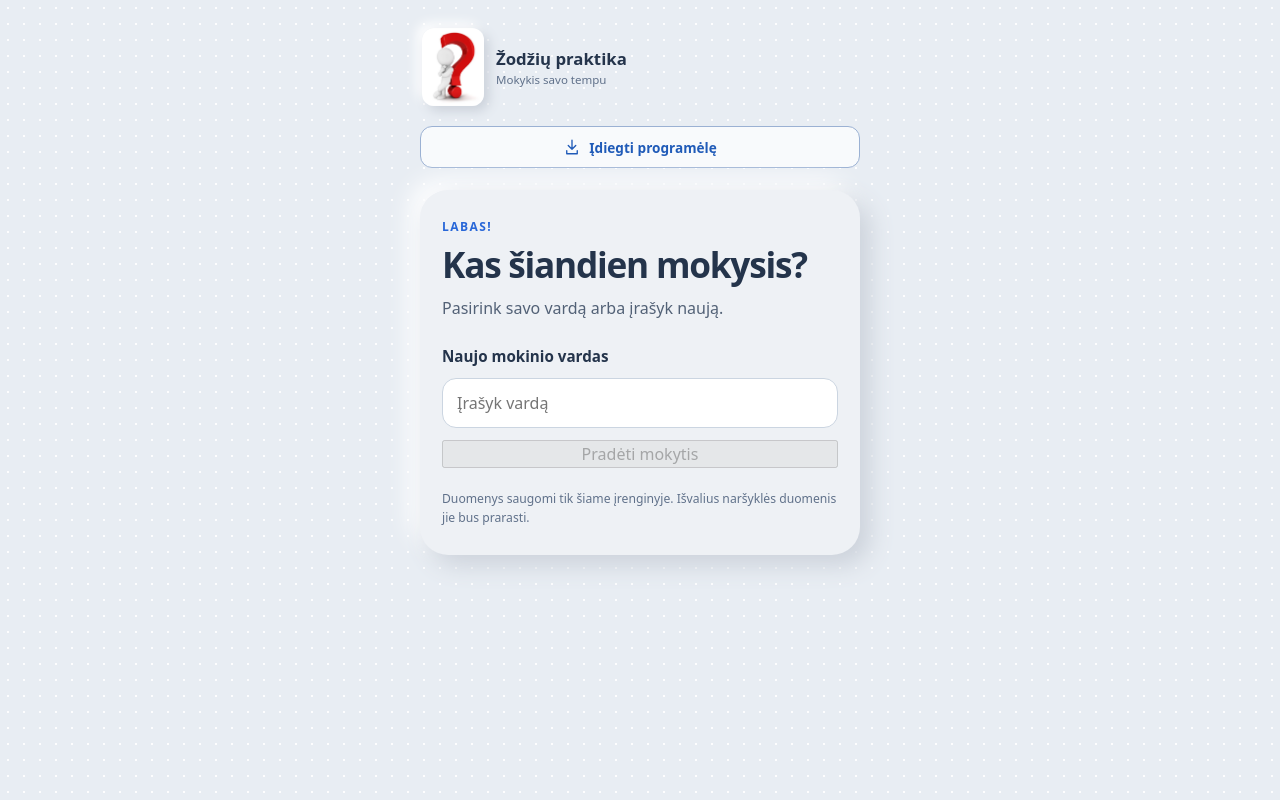
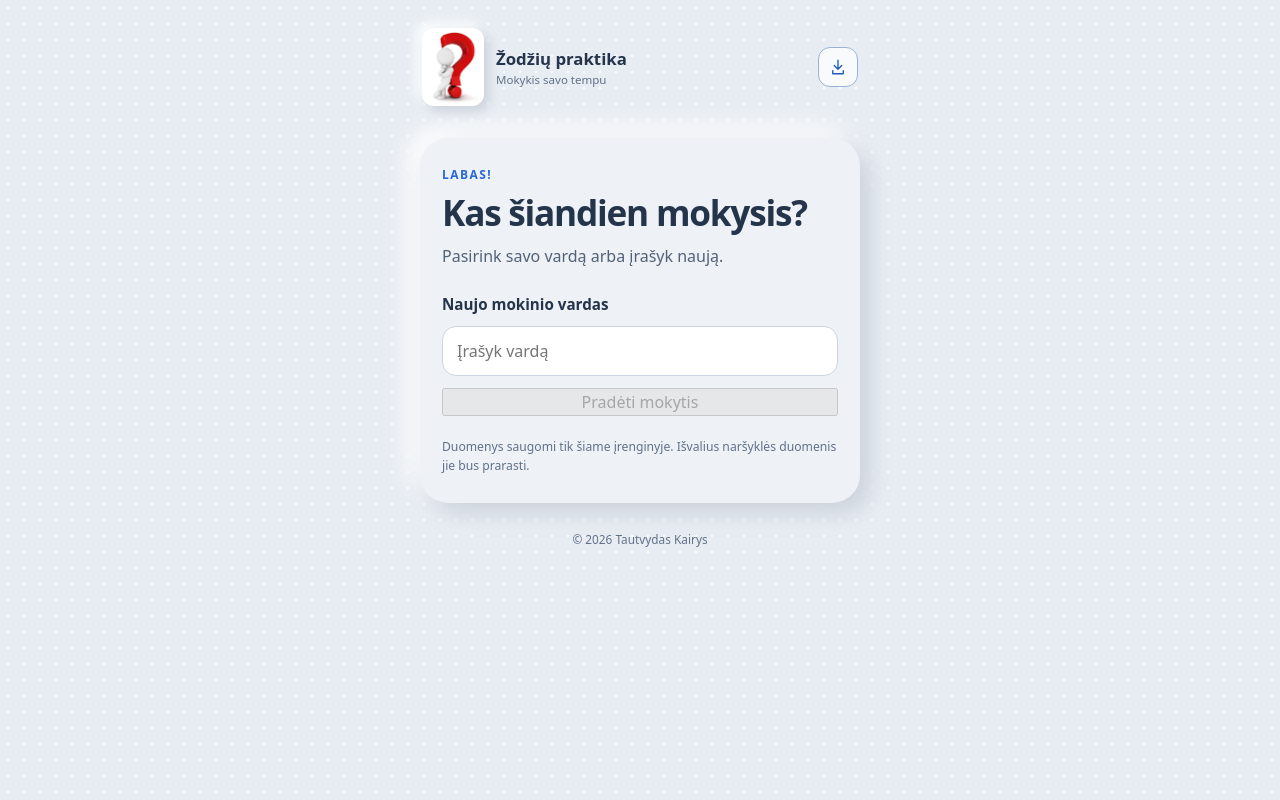
Before and after one commit to bestfrend/viktorina, an Angular app: page / in a window 1280 px wide. Built offline with nearby package versions, Linux system fonts and the light colour scheme; what @primeuix/themes, primeng would draw is missing.

Commit message:
Place install icon in header and add author footer

```diff
--- a/src/app/app.component.html
+++ b/src/app/app.component.html
@@ -2,14 +2,13 @@
   <header class="brand">
     <img class="brand-mark" src="icon.svg?v=2" alt="" aria-hidden="true">
     <div><span class="brand-title">Žodžių praktika</span><span class="brand-subtitle">Mokykis savo tempu</span></div>
+    <button *ngIf="!isInstalled && view !== 'quiz'" type="button" class="install-button" [disabled]="installBusy" [attr.aria-label]="installBusy ? 'Atidaromas diegimas' : 'Įdiegti programėlę'" title="Įdiegti programėlę" [attr.aria-expanded]="showInstallHelp" aria-controls="install-help" (click)="installApp()">
+      <svg viewBox="0 0 24 24" aria-hidden="true" focusable="false"><path d="M12 3v12m-5-5 5 5 5-5M5 17v4h14v-4" /></svg>
+    </button>
   </header>
 
-  <div *ngIf="!isInstalled && view !== 'quiz'" class="install-area">
-    <button type="button" class="install-button" [disabled]="installBusy" [attr.aria-expanded]="showInstallHelp" aria-controls="install-help" (click)="installApp()">
-      <svg viewBox="0 0 24 24" aria-hidden="true" focusable="false"><path d="M12 3v12m-5-5 5 5 5-5M5 17v4h14v-4" /></svg>
-      {{ installBusy ? 'Atidaromas diegimas…' : 'Įdiegti programėlę' }}
-    </button>
-    <div *ngIf="showInstallHelp" id="install-help" class="install-help" role="region" aria-label="Programėlės įdiegimas">
+  <div *ngIf="!isInstalled && view !== 'quiz' && showInstallHelp" class="install-area">
+    <div id="install-help" class="install-help" role="region" aria-label="Programėlės įdiegimas">
       <strong>Pridėk prie pagrindinio ekrano</strong>
       <p *ngIf="!isAppleDevice">„Chrome“ meniu <strong>⋮</strong> pasirink <strong>„Pridėti prie pagrindinio ekrano“ → „Įdiegti“</strong>. Kitose naršyklėse ieškok „Įdiegti programą“.</p>
       <p *ngIf="isAppleDevice">Atverk šį puslapį „Safari“, paspausk <strong>„Bendrinti“ → „Pridėti prie pradžios ekrano“</strong> ir patvirtink „Pridėti“.</p>
@@ -177,4 +176,5 @@
     <button pButton type="button" class="primary-action" (click)="startQuiz()">Bandyti dar kartą</button>
     <button type="button" class="text-button centered" (click)="view = 'lists'">Grįžti į sąrašus</button>
   </section>
+  <footer class="app-footer">© 2026 Tautvydas Kairys</footer>
 </main>
--- a/src/styles.css
+++ b/src/styles.css
@@ -37,11 +37,11 @@ h2, label { display: block; margin: 0 0 12px; font-size: .95rem; font-weight: 70
 .error p { margin: 0; }
 .retry { margin-top: 10px; padding: 0; border: 0; background: transparent; color: #762020; font-weight: 700; text-decoration: underline; cursor: pointer; }
 
-.brand > div { display: grid; gap: 2px; }
+.brand > div { display: grid; flex: 1; min-width: 0; gap: 2px; }
 .brand-title { font-size: 1.05rem; }
 .brand-subtitle { font-size: .72rem; color: #60718a; font-weight: 500; }
 .install-area { margin: -12px 0 22px; }
-.install-button { display: flex; align-items: center; justify-content: center; gap: 8px; width: 100%; min-height: 42px; padding: 10px 14px; border: 1px solid #9bb1d3; border-radius: 12px; background: #f8fafc; color: #205bb8; font-size: .85rem; font-weight: 700; cursor: pointer; }
+.install-button { display: grid; place-items: center; flex: none; width: 40px; height: 40px; margin-left: auto; padding: 0; border: 1px solid #9bb1d3; border-radius: 12px; background: #f8fafc; color: #205bb8; cursor: pointer; }
 .install-button:hover { background: #eaf0fa; }
 .install-button:disabled { opacity: .6; cursor: wait; }
 .install-button svg { flex: none; width: 18px; height: 18px; fill: none; stroke: currentColor; stroke-width: 1.8; stroke-linecap: round; stroke-linejoin: round; }
@@ -158,6 +158,7 @@ h2, label { display: block; margin: 0 0 12px; font-size: .95rem; font-weight: 70
 .quiz-exit { display: flex; justify-content: center; gap: 20px; margin-top: 28px; }
 .quiz-exit .text-button { margin-bottom: 0; font-size: .8rem; }
 .footnote { margin: 22px 0 0; color: #60718a; font-size: .76rem; line-height: 1.5; }
+.app-footer { margin-top: 28px; color: #60718a; font-size: .74rem; line-height: 1.5; text-align: center; }
 .result-grid { display: grid; grid-template-columns: repeat(3, minmax(0, 1fr)); gap: 8px; margin: 26px 0; }
 .result-grid > div { display: grid; gap: 4px; padding: 14px 6px; border-radius: 16px; background: #f8fafc; text-align: center; }
 .result-grid strong { color: #2867d8; font-size: 2rem; }
```
